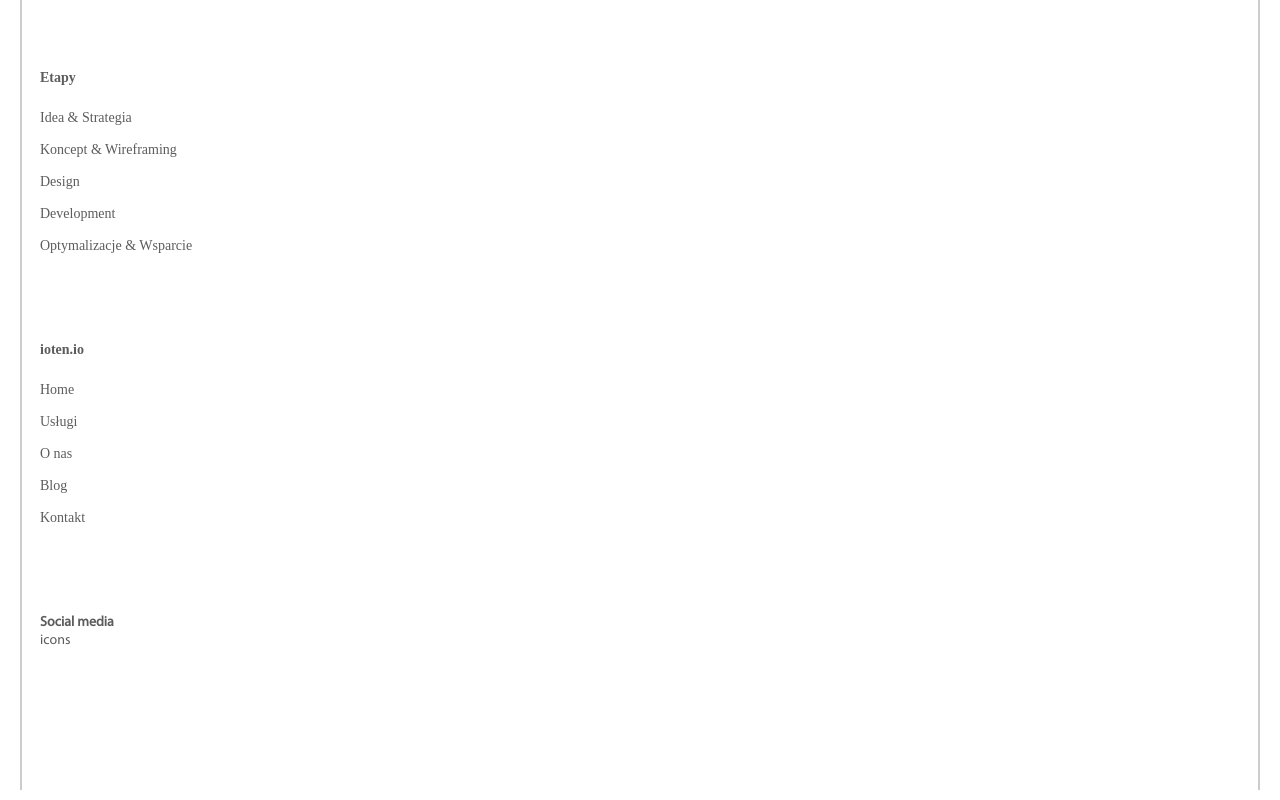
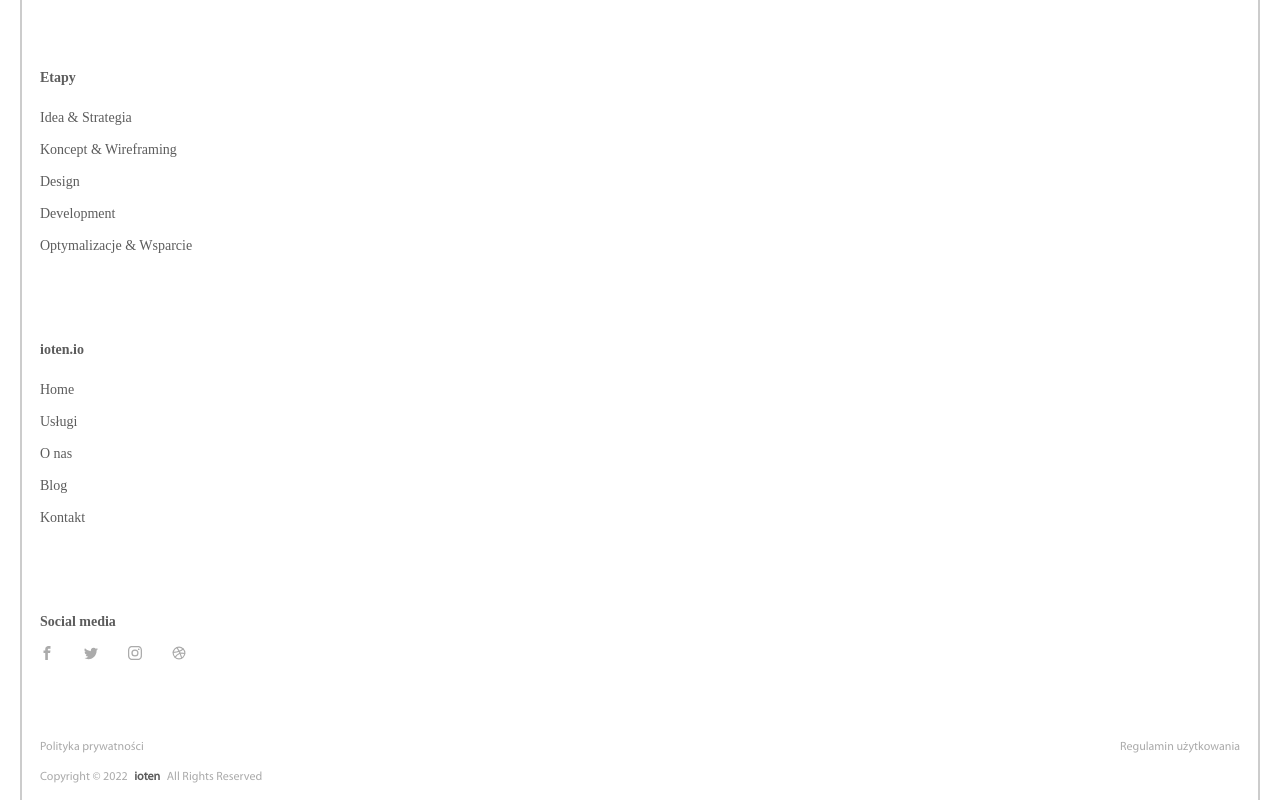
Before and after one commit to sebastian-lucjan/ioten, a Next.js app: page / in a window 1280 px wide. Shown: the part 5302-6102 px from the top of the page. Built offline with nearby package versions, Linux system fonts and the light colour scheme; a web font is replaced by a local one.

Commit message:
Add footer copyrights, terms of use and privacy policy

```diff
--- a/package.json
+++ b/package.json
@@ -18,6 +18,7 @@
     "next": "latest",
     "react": "^17.0.2",
     "react-dom": "^17.0.2",
+    "react-icons": "^4.3.1",
     "react-is": "^17.0.2",
     "styled-components": "^5.2.3",
     "uuid": "^8.3.2"
--- a/pages/index.jsx
+++ b/pages/index.jsx
@@ -1,7 +1,6 @@
 import BaseLayout from 'src/components/BaseLayout';
 import HeadSection from 'src/components/HeadSection';
 import MainPage from 'src/components/MainPage';
-import Footer from 'src/components/Footer';
 import MottoInterlude from 'src/components/MottoInterlude';
 import ServicesAxis from 'src/components/ServicesAxis';
 import BlogShort from 'src/components/BlogShort';
@@ -17,7 +16,6 @@ export default function Home() {
         <ServicesAxis />
         <BlogShort />
         <IdeaInterlude />
-        <Footer />
       </BaseLayout>
     </>
   );
--- a/src/components/BaseLayout/index.jsx
+++ b/src/components/BaseLayout/index.jsx
@@ -1,10 +1,12 @@
 import Navigation from 'src/components/Navigation';
+import Footer from 'src/components/Footer';
 
 const BaseLayout = ({ children }) => {
   return (
     <div>
       <Navigation />
       {children}
+      <Footer />
     </div>
   );
 };
--- a/src/components/Footer/Footer.styles.js
+++ b/src/components/Footer/Footer.styles.js
@@ -1,16 +1,17 @@
 import styled from 'styled-components';
 
 export const Wrapper = styled.div`
-  padding: 60px 40px;
+  padding: 60px 40px 0 40px;
   font-size: ${({ theme }) => theme.font.size.smallText};
   color: ${({ theme }) => theme.color.darkerGray};
 `;
 
-export const FooterSection = styled.div`
+export const StyledFooterSection = styled.div`
   display: flex;
   flex-direction: column;
   justify-content: space-between;
   margin-bottom: 80px;
+  align-items: flex-start;
 
   p {
     font-family: ${({ theme }) => theme.font.family.myriadPro.light};
@@ -23,6 +24,7 @@ export const FooterHeading = styled.h4`
 `;
 
 export const FooterItem = styled.p`
+  display: block;
   color: ${({ theme }) => theme.color.darkerGray};
   line-height: 32px;
   font-family: ${({ theme }) => theme.font.family.myriadPro.light};
@@ -35,7 +37,6 @@ export const FooterSoonItem = styled.p`
   line-height: 32px;
   font-family: ${({ theme }) => theme.font.family.myriadPro.light};
   font-weight: 500;
-  width: 130px;
 
   &::after {
     line-height: 16px;
@@ -43,7 +44,7 @@ export const FooterSoonItem = styled.p`
     display: block;
     content: 'SOON';
     top: 2px;
-    right: 0;
+    right: -40px;
     width: 36px;
     height: 14px;
     text-align: center;
--- a/src/components/Footer/index.jsx
+++ b/src/components/Footer/index.jsx
@@ -3,7 +3,9 @@ import Link from 'next/link';
 import theme from 'src/assets/styles/theme';
 import { footerData, navigationData, services } from 'src/data/pageData';
 import { v4 as uuid } from 'uuid';
-import { FooterHeading, FooterItem, FooterSection, FooterSoonItem, Wrapper } from './Footer.styles';
+import { FooterHeading, FooterItem, FooterSoonItem, StyledFooterSection, Wrapper } from './Footer.styles';
+import SocialMedias from '../SocialMedias';
+import FooterRights from '../FooterRights';
 
 const Footer = () => {
   const {
@@ -14,18 +16,20 @@ const Footer = () => {
   const {
     ioten,
     intro: { heading, text },
+    socialMedia: { heading: socialMediaHeading },
   } = footerData;
 
   return (
     <MainSectionWrapper colors={{ background: white, lines: yellowToGray }}>
       <Wrapper>
-        <FooterSection>
+        <StyledFooterSection>
           <FooterHeading>{heading}</FooterHeading>
           {text.map((textLine) => (
             <FooterItem key={uuid()}>{textLine}</FooterItem>
           ))}
-        </FooterSection>
-        <FooterSection>
+        </StyledFooterSection>
+
+        <StyledFooterSection>
           <FooterHeading>{services.intro}</FooterHeading>
           {services.list.map(({ heading: serviceHeading, soon = false }) => {
             if (soon) {
@@ -33,27 +37,32 @@ const Footer = () => {
             }
             return <FooterItem key={uuid()}>{serviceHeading}</FooterItem>;
           })}
-        </FooterSection>
-        <FooterSection>
+        </StyledFooterSection>
+
+        <StyledFooterSection>
           <FooterHeading>{services.serviceStagesIntro}</FooterHeading>
           {services.serviceStages.map(({ heading: serviceHeading }) => (
             <FooterItem key={uuid()}>{serviceHeading}</FooterItem>
           ))}
-        </FooterSection>
-        <FooterSection>
+        </StyledFooterSection>
+
+        <StyledFooterSection>
           <FooterHeading>{ioten}</FooterHeading>
           {navigationData.map(({ name, href, as }) => (
             <Link key={uuid()} href={href} as={as}>
               <FooterItem>{name}</FooterItem>
             </Link>
           ))}
-        </FooterSection>
-        <FooterSection>
-          <div>
-            <h4>Social media</h4>
-            <div>icons</div>
-          </div>
-        </FooterSection>
+        </StyledFooterSection>
+
+        <StyledFooterSection>
+          <FooterHeading>{socialMediaHeading}</FooterHeading>
+          <SocialMedias />
+        </StyledFooterSection>
+
+        <FooterRights />
+        {/* <StyledFooterSection> */}
+        {/* </StyledFooterSection> */}
       </Wrapper>
     </MainSectionWrapper>
   );
--- /dev/null
+++ b/src/components/FooterRights/index.jsx
@@ -0,0 +1,48 @@
+import Link from 'next/link';
+import styled from 'styled-components';
+
+const StyledFooterRights = styled.div`
+  margin-bottom: 1.6rem;
+  color: ${({ theme }) => theme.color.gray};
+  font-size: ${({ theme }) => theme.font.size.caption};
+
+  .terms-wrapper {
+    display: flex;
+    width: 100%;
+    justify-content: space-between;
+    margin-bottom: 1.6rem;
+  }
+  span {
+    font-weight: bold;
+    color: ${({ theme }) => theme.color.darkerGray};
+    margin: 0 4px;
+  }
+`;
+
+const FooterRights = () => {
+  return (
+    <StyledFooterRights>
+      <div>
+        <div className="terms-wrapper">
+          <Link href="/terms-of-use">
+            <div>
+              <p>Polityka prywatności</p>
+            </div>
+          </Link>
+          <Link href="/terms-of-use">
+            <div>
+              <p>Regulamin użytkowania</p>
+            </div>
+          </Link>
+        </div>
+        <p>
+          Copyright © {new Date().getFullYear()} <span>ioten</span> All Rights Reserved
+        </p>
+      </div>
+    </StyledFooterRights>
+  );
+};
+
+export default FooterRights;
+
+// todo: change address of regulamin użytkowana
--- /dev/null
+++ b/src/components/SocialMedias/SocialMedias.styles.js
@@ -0,0 +1,8 @@
+import styled from 'styled-components';
+
+const StyledSocialMedias = styled.div`
+  display: flex;
+  color: ${({ theme }) => theme.color.gray};
+`;
+
+export default StyledSocialMedias;
--- /dev/null
+++ b/src/components/SocialMedias/index.jsx
@@ -0,0 +1,34 @@
+import { ImFacebook } from 'react-icons/im';
+import { BsInstagram, BsTwitter } from 'react-icons/bs';
+import { FiDribbble } from 'react-icons/fi';
+import { IconContext } from 'react-icons';
+import theme from 'src/assets/styles/theme';
+import { v4 as uuid } from 'uuid';
+import Link from 'next/link';
+import StyledSocialMedias from './SocialMedias.styles';
+
+const SocialMedias = () => {
+  const iconStyle = { style: { color: theme.color.gray, marginRight: '30px' }, className: 'global-class-name' };
+
+  return (
+    <StyledSocialMedias>
+      <IconContext.Provider value={iconStyle}>
+        <Link key={uuid()} href="/">
+          <ImFacebook />
+        </Link>
+        <Link key={uuid()} href="/">
+          <BsTwitter />
+        </Link>
+        <Link key={uuid()} href="/">
+          <BsInstagram />
+        </Link>
+        <Link key={uuid()} href="/">
+          <FiDribbble />
+        </Link>
+      </IconContext.Provider>
+    </StyledSocialMedias>
+  );
+};
+
+export default SocialMedias;
+// todo: add actual href adresses
--- a/src/data/pageData.js
+++ b/src/data/pageData.js
@@ -47,5 +47,6 @@ export const footerData = {
     other: { heading: 'Inne', mail: 'hello@ioten.io', mobile: '602 446 335' },
     job: { heading: 'Praca', mail: 'career@ioten.io' },
   },
-  socialMedia: {},
+  socialMedia: { heading: 'Social media' },
+  signature: {},
 };
```
Also changed, not shown: .eslintrc.js, 1 other file (tests, documents, lock files or other folders).
